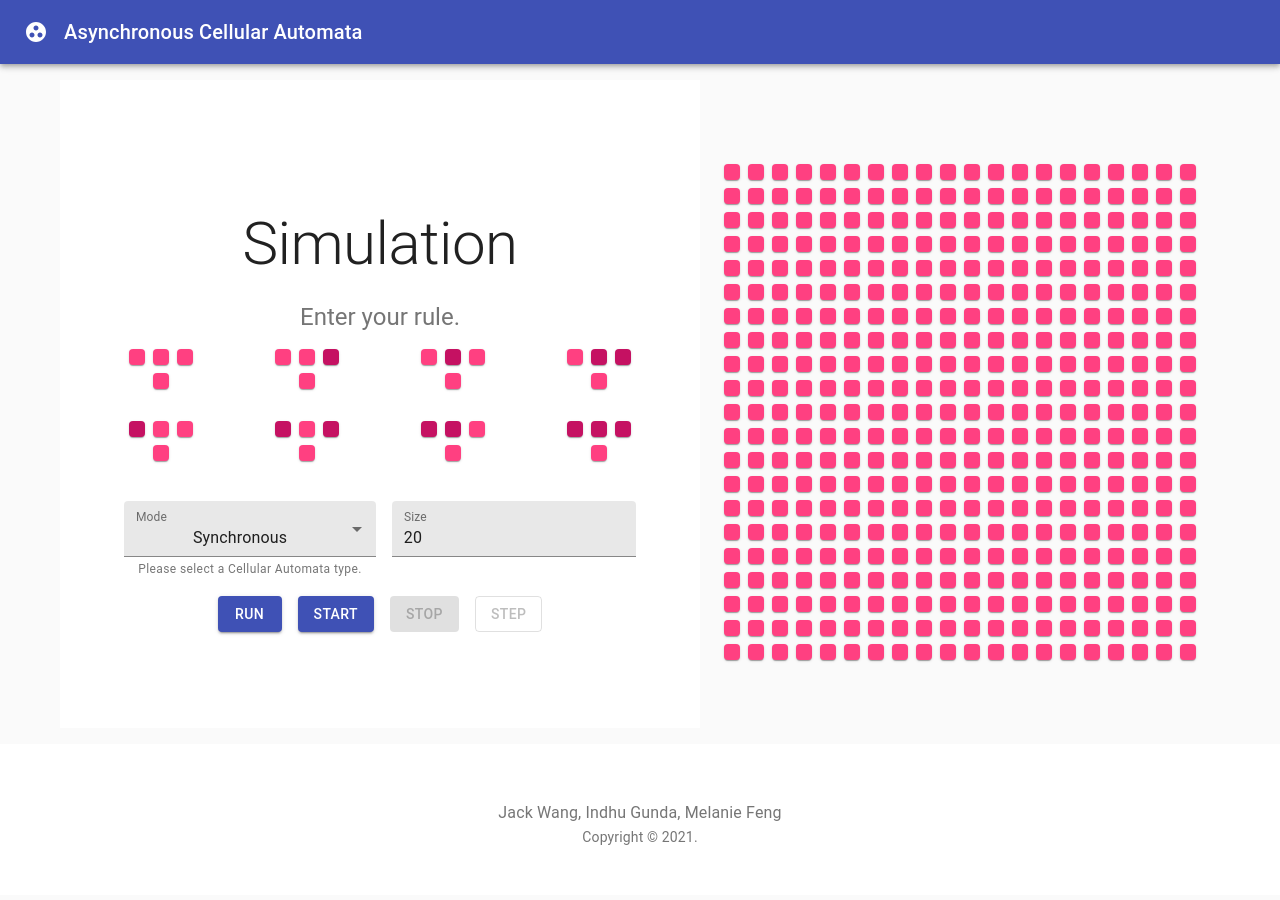
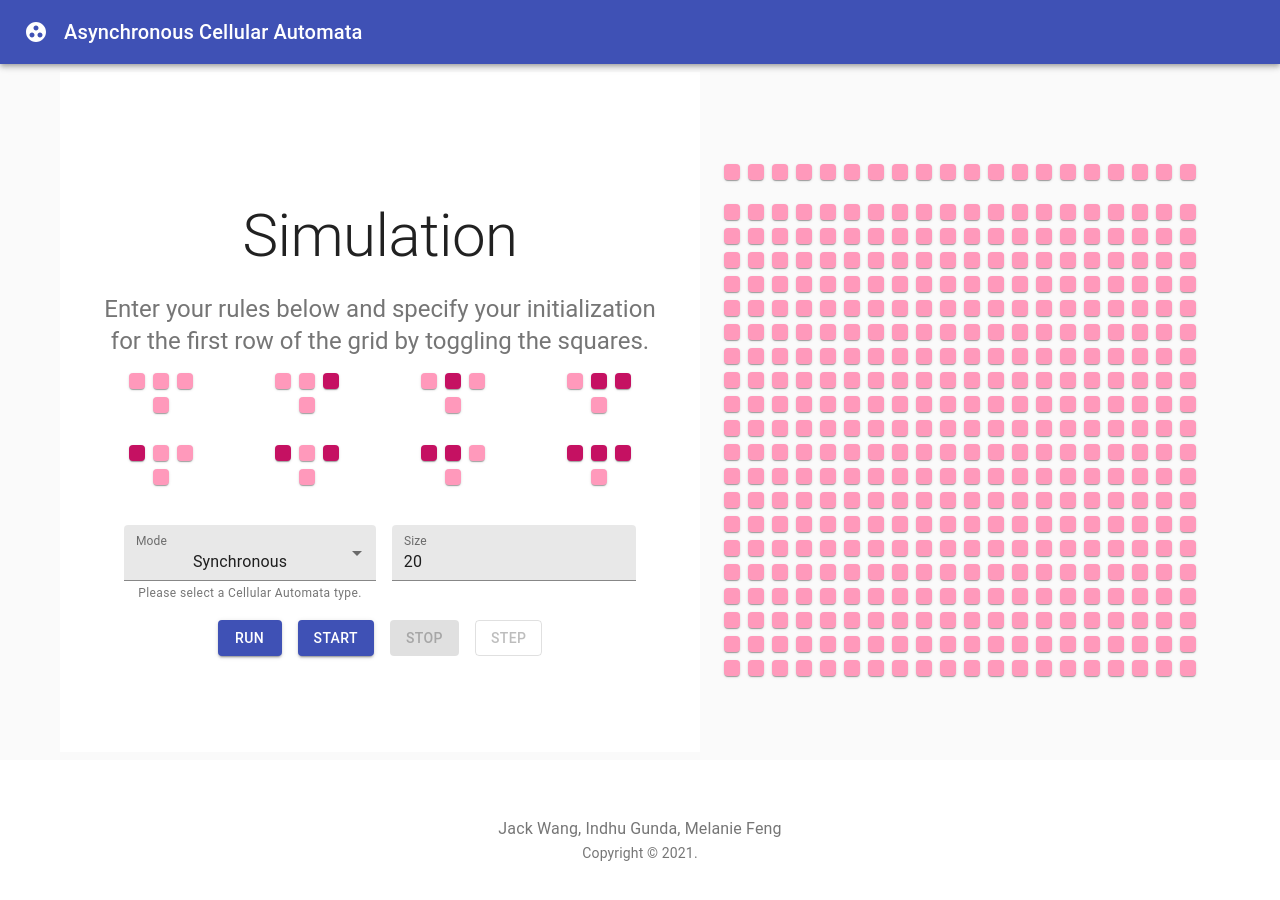
Before and after one commit to zjackwang/Asynch-CA-Emulator, a React (Create React App) app in the folder ca-emulator/: page / in a window 1280 px wide. Shown: the top 900 px of the page. Built offline with nearby package versions, Linux system fonts and the light colour scheme.

Commit message:
reset formatting

```diff
--- a/ca-emulator/src/InputCell.js
+++ b/ca-emulator/src/InputCell.js
@@ -6,7 +6,7 @@ const useStyles = makeStyles((theme) => ({
   paperOff: {
     height: theme.spacing(2),
     width: theme.spacing(2),
-    backgroundColor: theme.palette.secondary.light,
+    backgroundColor: '#ff99bb',
   },
   paperOn: {
     height: theme.spacing(2),
--- a/ca-emulator/src/Main.js
+++ b/ca-emulator/src/Main.js
@@ -54,6 +54,9 @@ const useStyles = makeStyles((theme) => ({
     marginTop: theme.spacing(4),
     marginBottom: theme.spacing(4),
   },
+  inputRow: {
+    marginBottom: theme.spacing(2),
+  }
 }));
 
 const cards = [1, 2, 3, 4, 5, 6, 7, 8, 9];
@@ -187,10 +190,6 @@ export default function Main() {
     }
     setOutputArrays((oldArray) => {
       if (rowRef.current === maxRowRef.current) {
-        if (showInputRef.current) {
-          setShowInput(false);
-          setMaxRows(maxRowRef.current + 1);
-        }
         oldArray.shift();
         return [...oldArray, newArray];
       }
@@ -236,7 +235,7 @@ export default function Main() {
                   color="textSecondary"
                   paragraph
                 >
-                  Enter your rule.
+                  Enter your rules below and specify your initialization for the first row of the grid by toggling the squares.
                 </Typography>
                 <Rules
                   started={started}
@@ -340,8 +339,7 @@ export default function Main() {
               alignItems="flex-start"
               className={classes.gridContent}
             >
-              {(showInput || rows < maxRows) && (
-                <Grid item>
+              <Grid item className={classes.inputRow} >
                 <Container>
                   <InputCellGrid
                     size={size}
@@ -350,7 +348,6 @@ export default function Main() {
                   />
                 </Container>
               </Grid>
-              )}
 
               {outputArrays.map((outputArray, index) => (
                 <Grid item key={index}>
--- a/ca-emulator/src/OutputCell.js
+++ b/ca-emulator/src/OutputCell.js
@@ -6,7 +6,7 @@ const useStyles = makeStyles((theme) => ({
   paperOff: {
     height: theme.spacing(2),
     width: theme.spacing(2),
-    backgroundColor: theme.palette.secondary.light,
+    backgroundColor: '#ff99bb',
   },
   paperOn: {
     height: theme.spacing(2),
--- a/ca-emulator/src/Rule.js
+++ b/ca-emulator/src/Rule.js
@@ -6,7 +6,7 @@ const useStyles = makeStyles((theme) => ({
   paperOff: {
     height: theme.spacing(2),
     width: theme.spacing(2),
-    backgroundColor: theme.palette.secondary.light,
+    backgroundColor: '#ff99bb',
   },
   paperOn: {
     height: theme.spacing(2),
```
Lines whose indentation alone changed are shown as unchanged.
